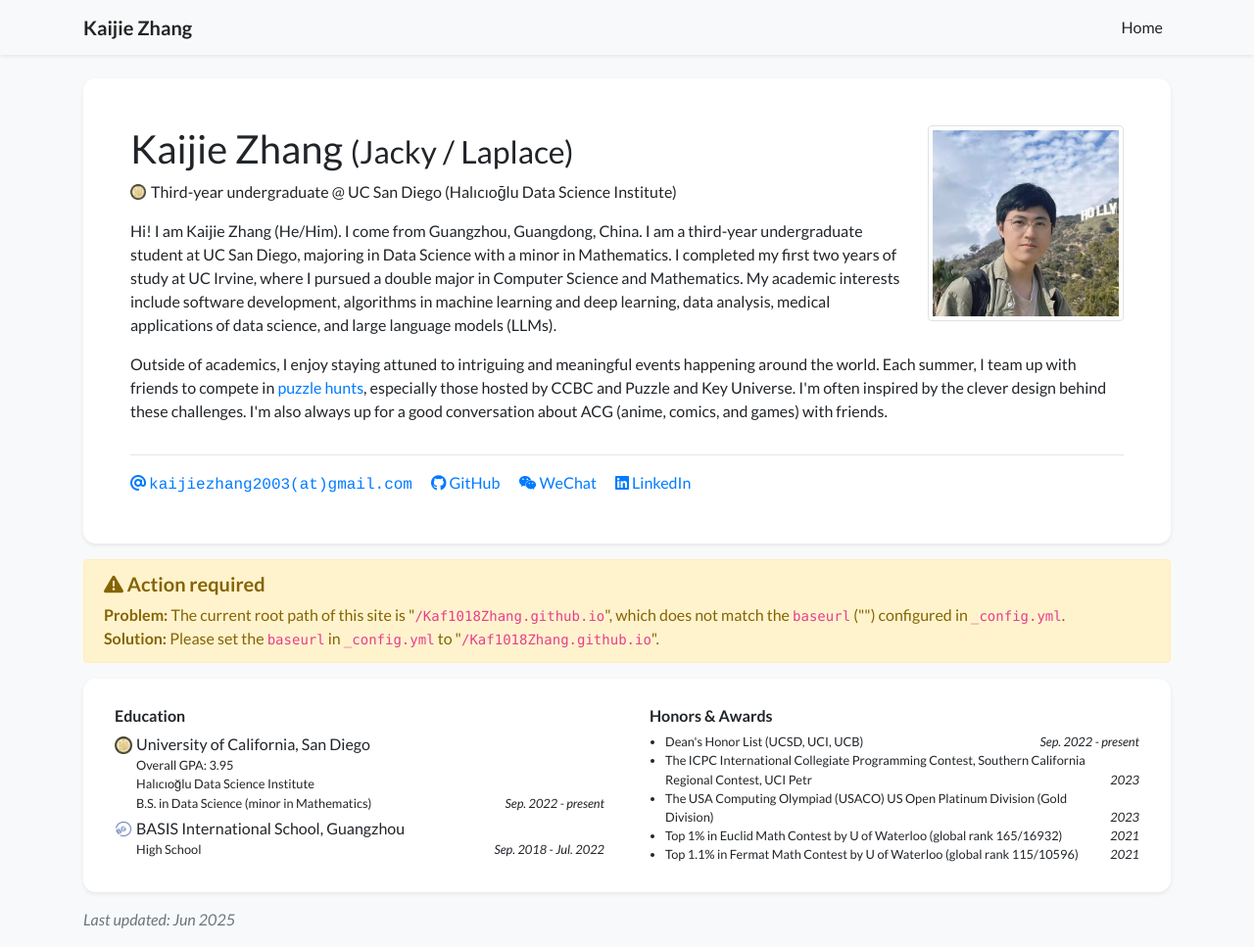
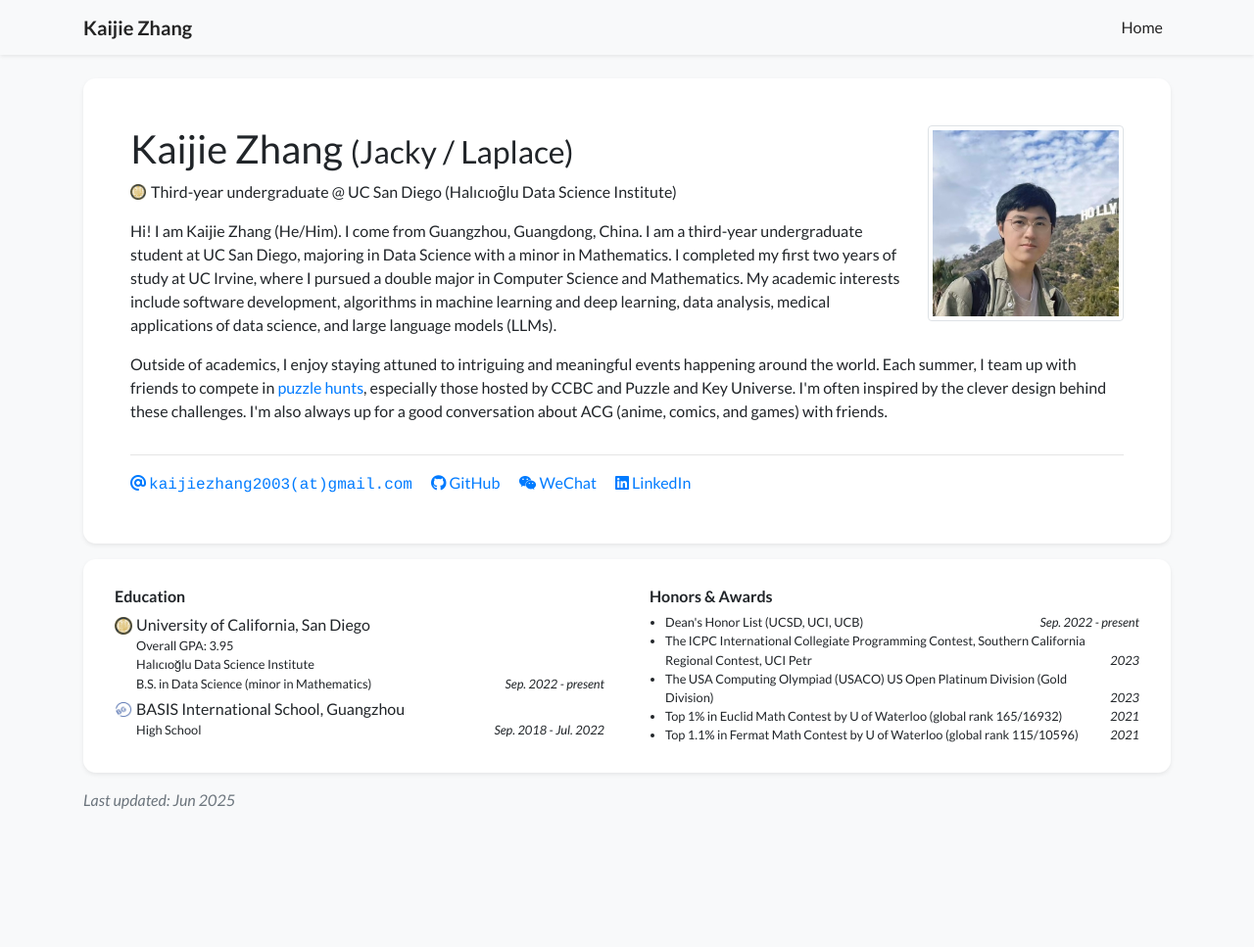
Before and after one commit to Kaf1018Zhang/Kaf1018Zhang.github.io, a Jekyll site: the page built from index.html, in a window 1280 px wide and 967 px high. Shown: the whole window at 98% size. Built offline with Jekyll 4.4.1, drawn with Linux system fonts in a browser that asks for light colours; nearby versions of some CDN libraries; a style sheet for code colours, icons or effects is not loaded; some of the changed lines change nothing that is shown.

Commit message:
Update _config.yml

```diff
--- a/_config.yml
+++ b/_config.yml
@@ -13,7 +13,7 @@
 # you will see them accessed via {{ site.title }}, {{ site.email }}, and so on.
 # You can create any custom variable you would like, and they will be accessible
 # in the templates via {{ site.myvariable }}.
-baseurl: "" # the subpath of your site, e.g. /blog
+baseurl: "/KaijieZhang.github.io" # the subpath of your site, e.g. /blog
 #baseurl: "/academic-homepage"
 
 # Build settings
```
